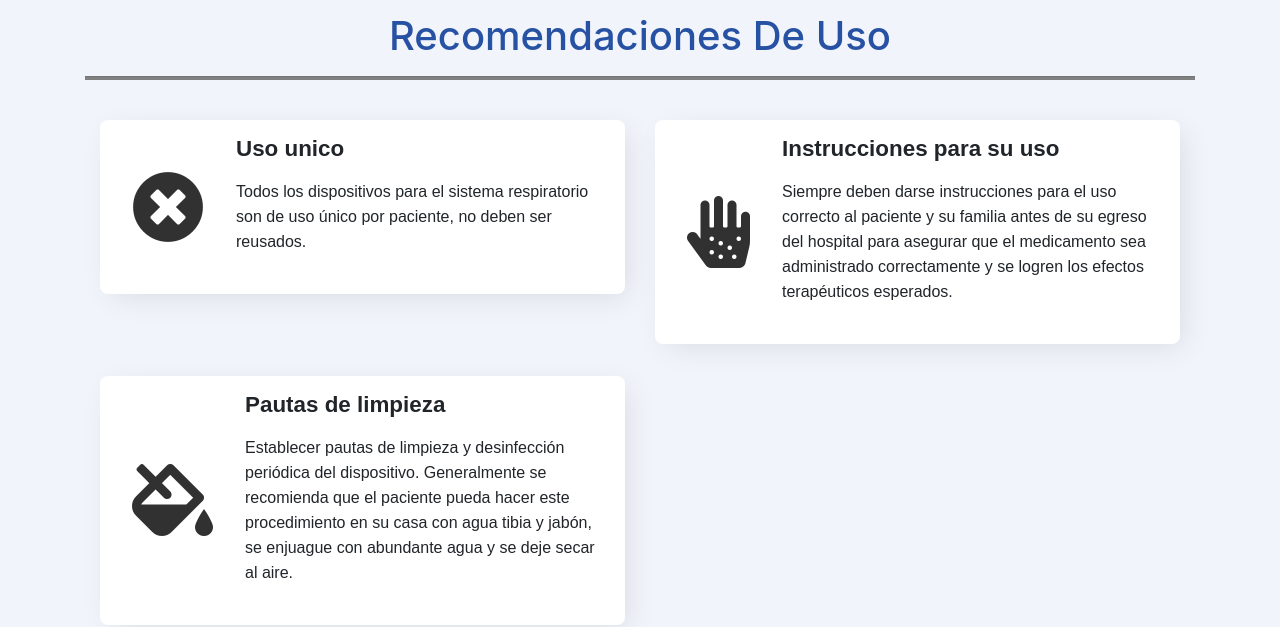
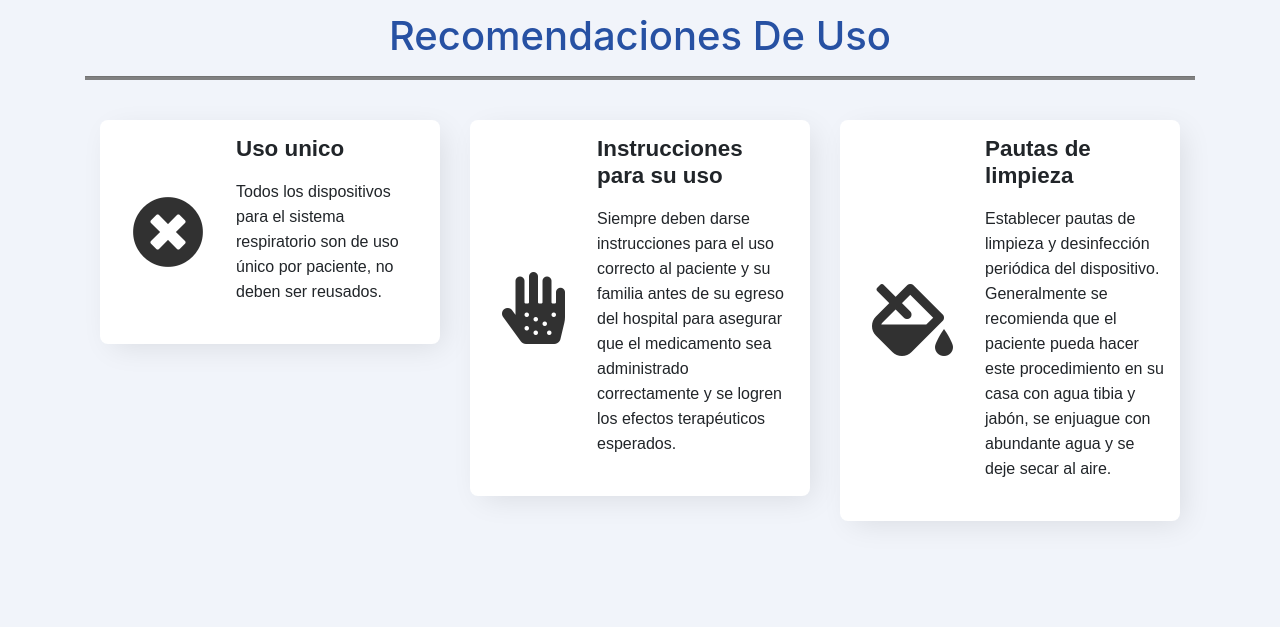
Before and after one commit to cristian1337/inhalocamara, a plain HTML site: page index.html in a window 1280 px wide. Shown: the part 3535-4162 px from the top of the page. Drawn offline with nearby package versions, Linux system fonts and the light colour scheme.

Commit message:
se hicieron cambios

```diff
--- a/index.html
+++ b/index.html
@@ -81,7 +81,7 @@
           <div class="col-lg-6 col-sm-12">
             <img src="imagenes/inhalocamara-2.jpeg">
           </div>
-          <div class="col-lg-6 col-sm-12">
+          <div class="col-lg-6 col-sm-12 text-rigt">
             <h1>Descripcion</h1>
             <p style="color: grey">Dispositivo diseñado para mejorar el rendimiento de los inhaladores de dosis medida.
               Su propósito es aumentar la distancia entre el dispositivo presurizado y la boca del paciente, disminuyendo
@@ -114,7 +114,7 @@
 
             <div class="row mbr-justify-content-center">
 
-                    <div class="col-lg-6 mbr-col-md-10">
+                    <div class="col-lg-4 mbr-col-md-10">
                         <div class="wrap">
                             <div class="ico-wrap">
                                 <span class="mbr-iconfont fa-times-circle fa"></span>
@@ -128,7 +128,7 @@
                             </div>
                         </div>
                     </div>
-                    <div class="col-lg-6 mbr-col-md-10">
+                    <div class="col-lg-4 mbr-col-md-10">
                         <div class="wrap">
                             <div class="ico-wrap">
                                 <span class="mbr-iconfont fa-allergies fa"></span>
@@ -146,7 +146,7 @@
                             </div>
                         </div>
                     </div>
-                    <div class="col-lg-6 mbr-col-md-10">
+                    <div class="col-lg-4 mbr-col-md-10">
                         <div class="wrap">
                             <div class="ico-wrap">
                                 <span class="mbr-iconfont fa-fill-drip fa"></span>
@@ -168,11 +168,12 @@
         </div>
 
         </section>
+      </div>
 
 <!-- /contenido -->
 
     <!-- footer -->
-<footer class="container-fluid pb-4">
+    <footer class="container-fluid pb-4">
       <div class="row">
         <div class="col">
           <img src="imagenes/logoArea.png">
@@ -220,7 +221,7 @@
           </div>
         </div>
       </div>
-</footer>
+    </footer>
     <!-- /footer -->
 
     <!-- Optional JavaScript -->
```
